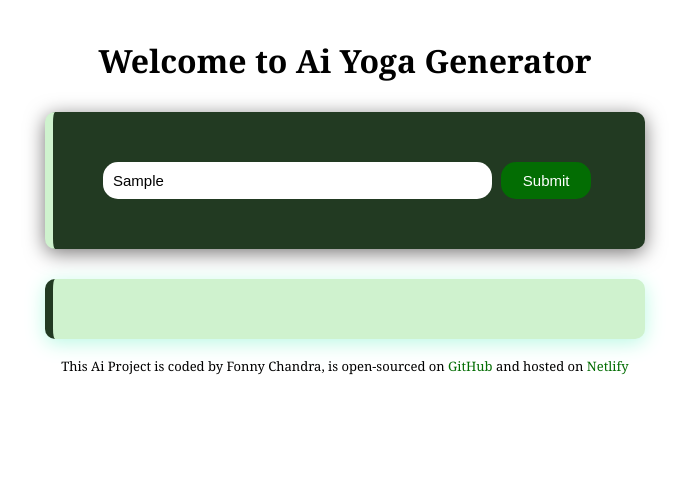
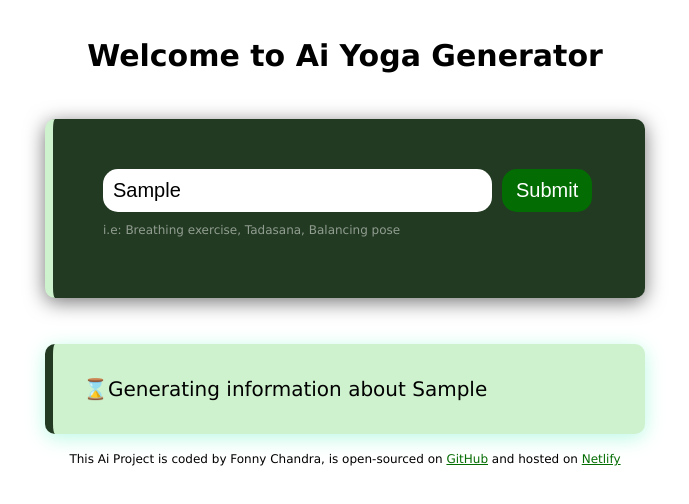
Before and after one commit to fonnycode/yoga-pose-generator, a plain HTML site: page index.html in a window 1280 px wide. Both pictures are taken after typing "Sample" into the empty fields and a click on the input 841 px from the left and 180 px from the top of the page. Shown: the whole page, without its empty margins (295-984 px from the left). Drawn offline with nearby package versions, Linux system fonts and the light colour scheme; no server answers.

Commit message:
User Experience (UX) has been improved.

```diff
--- a/index.html
+++ b/index.html
@@ -13,14 +13,15 @@
 <body>
     <header>
         <h1> Welcome to Ai Yoga Generator</h1>
-        <form id="box-generator">
-            <input type="text" placeholder="Type a yoga pose" autofocus required autocomplete="off" class="boxInput"
-                id="user-input-generator" />
-            <input type="submit" class="submitButton" />
-        </form>
-        <div id="pose-generator" class="pose">
-
+        <div class="formContainer">
+            <form id="box-generator">
+                <input type="text" placeholder="Type any yoga related topic" autofocus required autocomplete="off"
+                    class="boxInput" id="user-input-generator" />
+                <input type="submit" class="submitButton" />
+            </form>
+            <div class="suggestion">i.e: Breathing exercise, Tadasana, Balancing pose </div>
         </div>
+        <div id="pose-generator" class="pose hidden"></div>
     </header>
 
     <footer>This Ai Project is coded by Fonny Chandra, is open-sourced on <a
--- a/src/index.css
+++ b/src/index.css
@@ -1,7 +1,5 @@
-body,
-h1 {
-    text-align: center;
-    font-family: Cambria, Cochin, Georgia, Times, 'Times New Roman', serif;
+body {
+    font-family: Verdana, Geneva, Tahoma, sans-serif;
 }
 
 header {
@@ -11,14 +9,34 @@ header {
     padding: 10px;
 }
 
-header form {
+h1 {
+    font-size: 30px;
+    text-align: center;
+}
+
+footer {
+    text-align: center;
+    font-size: 12px;
+}
+
+footer a {
+    color: rgb(3, 109, 3);
+}
+
+.formContainer {
     background-color: rgb(34, 58, 34);
     border-left: 8px solid rgb(207, 242, 206);
-    margin: 30px auto;
+    margin: 46px 0;
     padding: 50px;
     border-radius: 10px;
     box-shadow: 0px 4px 20px 0px rgb(119, 117, 117);
+}
 
+.suggestion {
+    color: white;
+    font-size: 12px;
+    opacity: 50%;
+    line-height: 3;
 }
 
 .pose {
@@ -27,25 +45,22 @@ header form {
     border-radius: 10px;
     box-shadow: 0px 4px 20px 0px rgb(186, 249, 228);
     padding: 30px;
-    font-size: 16px;
+    font-size: 20px;
     line-height: 1.5;
+
 }
 
-
-
-footer {
-    text-align: center;
-    font-size: 13px;
+.hidden {
+    display: none;
 }
 
-footer a {
-    text-decoration: none;
-    color: rgb(3, 109, 3);
+.pose strong {
+    color: blue;
 }
 
 .boxInput {
     width: 75%;
-    font-size: 15px;
+    font-size: 20px;
     padding: 10px;
     margin-right: 5px;
     border-radius: 15px;
@@ -55,9 +70,25 @@ footer a {
 .submitButton {
     width: 90px;
     padding: 10px;
-    font-size: 15px;
+    font-size: 20px;
     background-color: rgb(3, 109, 3);
     color: white;
     border-radius: 15px;
     border: none;
 }
+
+.generating {
+    animation: blink-animation 2s steps(5, start) infinite;
+}
+
+@keyframes blink-animation {
+    to {
+        visibility: hidden;
+    }
+}
+
+@-webkit-keyframes blink-animation {
+    to {
+        visibility: hidden;
+    }
+}
--- a/src/index.js
+++ b/src/index.js
@@ -1,5 +1,4 @@
 function displayPose(response) {
-  console.log("poses generated");
   new Typewriter("#pose-generator", {
     strings: response.data.answer,
     autoStart: true,
@@ -13,11 +12,15 @@ function generatePose(event) {
 
   let generatePose = document.querySelector("#user-input-generator");
   let apiKey = "9tce7490b0da29acf6b444190735fo2f";
-  let prompt = `${generatePose.value}`;
   let context =
     "You are the master of yoga. Knowledgeable in yoga poses,breathing exercise and meditation. Generate the information and suggesting only 1 result at a time. You are giving the answer with great benefits and match the user request. The answer only consist of 3 lines with basic HTML and nothing too long. Remember to always sign at the END by separating the line with <br /> and inside a <strong> element in color blue'Namaste 🙏🏻'.";
+  let prompt = `Generating information about ${generatePose.value}`;
   let apiUrl = `https://api.shecodes.io/ai/v1/generate?prompt=${prompt}&context=${context}&key=${apiKey}`;
-  console.log("generate yoga poses");
+
+  let poseElements = document.querySelector("#pose-generator");
+  poseElements.classList.remove("hidden");
+  poseElements.innerHTML = `<div class="generating"> ⌛Generating information about ${generatePose.value}</div>`;
+
   axios.get(apiUrl).then(displayPose);
 }
 
```
